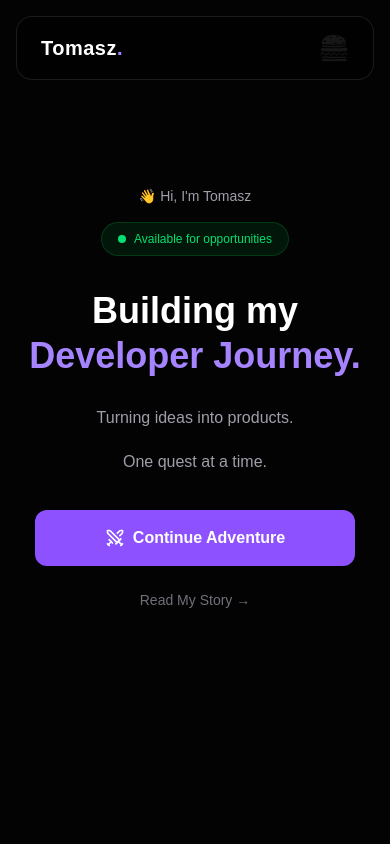
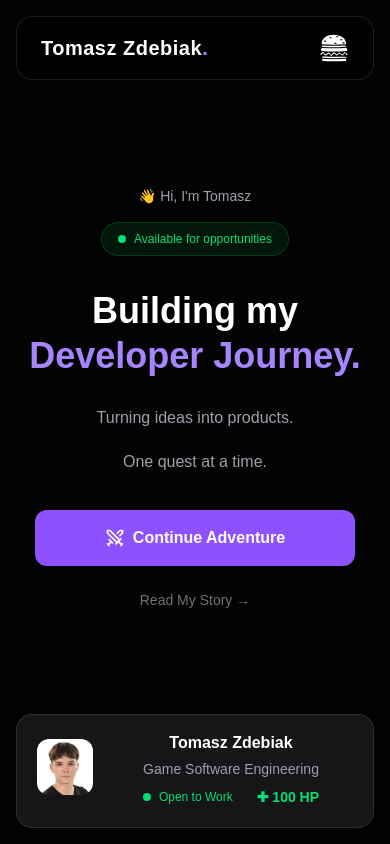
Before and after one commit to TomaszZdebiakcode/developer-journey, a Next.js app: page / in a window 390 px wide. Shown: the top 844 px of the page. Built offline with nearby package versions, Linux system fonts and the light colour scheme.

Commit message:
feat: refine responsive navbar, hero CTA and developer card

```diff
--- a/components/layout/Navbar.tsx
+++ b/components/layout/Navbar.tsx
@@ -16,23 +16,37 @@ export default function Navbar() {
         { key: "about", href: "#about", label: t.navbar.about },
         { key: "inventory", href: "#inventory", label: t.navbar.inventory },
         { key: "projects", href: "#projects", label: t.navbar.projects },
-        { key: "contact", href: "#contact", label: t.navbar.contact },
     ];
 
     return (
         <header className="fixed top-0 left-0 z-50 w-full">
             <div className="mx-auto max-w-7xl px-4">
-                <nav className="mt-4 flex items-center justify-between rounded-2xl border border-white/10 bg-black/40 px-6 py-4 backdrop-blur-xl">
+                <nav className="
+    mt-4
+    flex items-center justify-between
+
+    lg:grid
+    lg:grid-cols-[420px_1fr_420px]
+    lg:items-center
+
+    rounded-2xl
+    border border-white/10
+    bg-black/40
+    px-6 py-4
+    backdrop-blur-xl
+">
                     {/* Logo */}
-                    <Link
-                        href="/"
-                        className="text-xl font-bold tracking-wide text-white transition hover:text-violet-400"
-                    >
-                        Tomasz<span className="text-violet-400">.</span>
-                    </Link>
+                    <div className="justify-self-start">
+                        <Link
+                            href="/"
+                            className="text-xl font-bold tracking-wide text-white transition hover:text-violet-400"
+                        >
+                            Tomasz Zdebiak<span className="text-violet-400">.</span>
+                        </Link>
+                    </div>
 
                     {/* Desktop Navigation */}
-                    <div className="hidden items-center gap-8 md:flex">
+                    <div className="hidden justify-self-center md:flex md:items-center md:gap-8">
                         {links.map((link) => (
                             <a
                                 key={link.key}
@@ -45,7 +59,7 @@ export default function Navbar() {
                     </div>
 
                     {/* Right Side */}
-                    <div className="flex items-center gap-4">
+                    <div className="flex items-center justify-self-end gap-4">
                         {/* Language */}
                         <div className="hidden md:block">
                             <LanguageSwitcher />
@@ -65,7 +79,11 @@ export default function Navbar() {
                             className="text-3xl transition-transform duration-300 hover:scale-110 md:hidden"
                             aria-label="Toggle menu"
                         >
-                            {isOpen ? <GiFrenchFries /> : <GiHamburger />}
+                            {isOpen ? (
+                                <GiFrenchFries className="text-white" />
+                            ) : (
+                                <GiHamburger className="text-white" />
+                            )}
                         </button>
                     </div>
                 </nav>
--- a/components/sections/Hero.tsx
+++ b/components/sections/Hero.tsx
@@ -1,6 +1,6 @@
 "use client";
 
-import { useState } from "react";
+import { useEffect, useState } from "react";
 import { ArrowRight, Swords } from "lucide-react";
 
 import { useLanguage } from "@/context/LanguageContext";
@@ -14,22 +14,31 @@ export default function Hero() {
     const startAdventure = () => {
         setAdventureStarted(true);
 
-        const section = document.getElementById("mission");
+        const section = document.getElementById("projects");
 
         if (!section) return;
 
-        const offset = 128; // wysokość navbara + trochę odstępu
-
-        const y =
-            section.getBoundingClientRect().top +
-            window.pageYOffset -
-            offset;
-
-        window.scrollTo({
-            top: y,
+        section.scrollIntoView({
             behavior: "smooth",
         });
-    };
+    };;
+
+    useEffect(() => {
+        if (adventureStarted) return;
+
+        const activate = () => {
+            if (window.scrollY > 50) {
+                setAdventureStarted(true);
+                window.removeEventListener("scroll", activate);
+            }
+        };
+
+        window.addEventListener("scroll", activate, { passive: true });
+
+        return () => {
+            window.removeEventListener("scroll", activate);
+        };
+    }, [adventureStarted]);
 
     return (
         <section className="relative flex min-h-screen flex-col items-center justify-center overflow-hidden px-6 py-24 text-center">
@@ -126,12 +135,28 @@ export default function Hero() {
             </button>
 
             {/* Story */}
-            <a
-                href="#projects"
+            <button
+                onClick={() => {
+                    const section = document.getElementById("mission");
+
+                    if (!section) return;
+
+                    const offset = 128;
+
+                    const y =
+                        section.getBoundingClientRect().top +
+                        window.pageYOffset -
+                        offset;
+
+                    window.scrollTo({
+                        top: y,
+                        behavior: "smooth",
+                    });
+                }}
                 className="relative z-10 mt-6 text-sm text-zinc-500 transition-colors hover:text-zinc-300"
             >
                 {t.hero.story} →
-            </a>
+            </button>
 
             {/* Developer Card */}
             <div className="relative z-10 mt-12 w-full max-w-md px-2 sm:max-w-none sm:px-0">
--- a/components/shared/DeveloperCard.tsx
+++ b/components/shared/DeveloperCard.tsx
@@ -19,9 +19,10 @@ export default function DeveloperCard({
                 left-4
                 right-4
 
-    xl:left-auto
-    xl:right-8
-    xl:bottom-8
+                md:left-auto
+md:right-8
+md:bottom-8
+md:w-[360px]
 
                 transition-all
                 duration-700
@@ -33,67 +34,41 @@ export default function DeveloperCard({
                 }
             `}
         >
-            <div
-                className="
-                 w-full
-        xl:w-auto
-                    overflow-hidden
-                    rounded-2xl
-                    border
-                    border-zinc-800
-                    bg-zinc-900/85
-                    backdrop-blur-xl
-                    shadow-2xl
-                    transition-all
-                    duration-300
-                    hover:-translate-y-1
-                    hover:scale-[1.02]
-                    hover:border-violet-500/40
-                    hover:shadow-violet-500/20
-                "
-            >
-                <div className="flex items-center gap-4 px-5 py-4">
-
+            <div className="rounded-2xl border border-white/10 bg-zinc-900/95 p-5 shadow-2xl backdrop-blur">
+                <div className="flex gap-4">
                     <Image
                         src="/images/profile.webp"
                         alt="Tomasz Zdebiak"
                         width={56}
                         height={56}
-                        className="h-14 w-14 rounded-xl object-cover object-[center_5%]"
+                        className="mt-1 h-14 w-14 flex-shrink-0 rounded-xl object-cover object-[center_5%]"
                     />
 
-                    <div>
-
-                        <h3 className="font-bold text-white">
+                    <div className="flex flex-1 flex-col">
+                        <h3 className="font-bold leading-none text-white">
                             Tomasz Zdebiak
                         </h3>
 
-                        <p className="text-sm text-zinc-400">
+                        <p className="mt-2 text-sm text-zinc-400">
                             Game Software Engineering
-                        </p>
+                            <br />
 
-                        <div className="mt-2 flex items-center gap-6">
-
-                            <div className="flex items-center gap-2">
-
+                            <span className="mt-2 inline-flex items-center gap-6 text-green-400">
+                                <span className="flex items-center gap-2">
                                     <span className="h-2 w-2 rounded-full bg-green-400" />
-
-                                <span className="text-xs font-medium text-green-400">
+                                    <span className="text-xs font-medium">
                                         Open to Work
                                     </span>
+                                </span>
 
-                            </div>
-
-                            <span className="text-sm font-bold text-green-400">
+                                <span className="text-sm font-bold">
                                     ✚ 100 HP
                                 </span>
-
-                        </div>
-
-                    </div>
-
+                            </span>
+                        </p>
                     </div>
                 </div>
             </div>
+        </div >
     );
 }
--- a/messages/de.ts
+++ b/messages/de.ts
@@ -3,7 +3,7 @@ const de = {
         about: "Über mich",
         inventory: "Inventar",
         projects: "Projekte",
-        contact: "Kontakt",
+        contact: "Kontakt aufnehmen",
     },
 
     hero: {
--- a/messages/en.ts
+++ b/messages/en.ts
@@ -3,7 +3,7 @@ const en = {
         about: "About",
         inventory: "Inventory",
         projects: "Projects",
-        contact: "Contact",
+        contact: "Let's Talk",
     },
 
     hero: {
--- a/messages/pl.ts
+++ b/messages/pl.ts
@@ -3,7 +3,7 @@ const pl = {
         about: "O mnie",
         inventory: "Ekwipunek",
         projects: "Projekty",
-        contact: "Kontakt",
+        contact: "Porozmawiajmy",
     },
 
     hero: {
```
Also changed, not shown: components/ui/Badge.tsx (deleted), components/ui/Button.tsx (deleted), components/ui/Card.tsx (deleted). Lines whose indentation alone changed are shown as unchanged.
